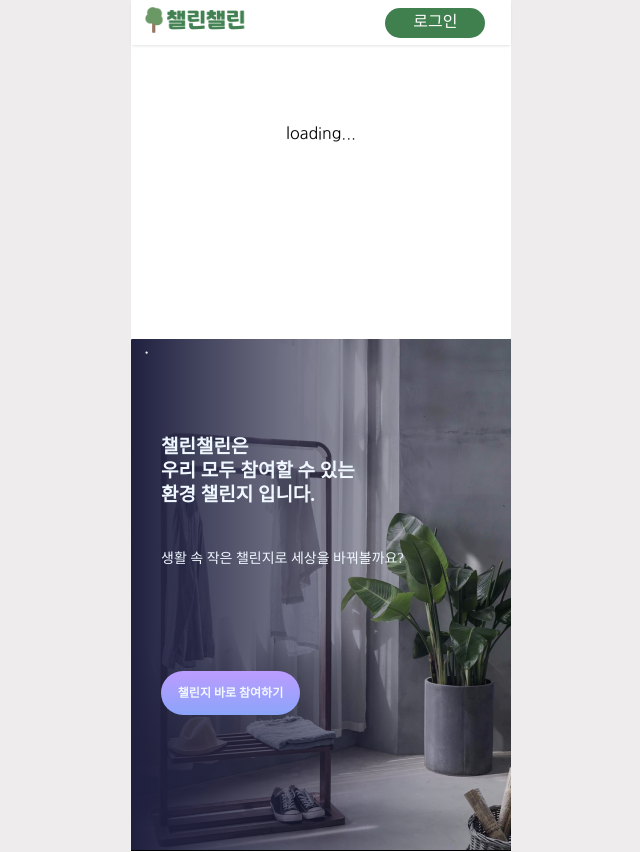
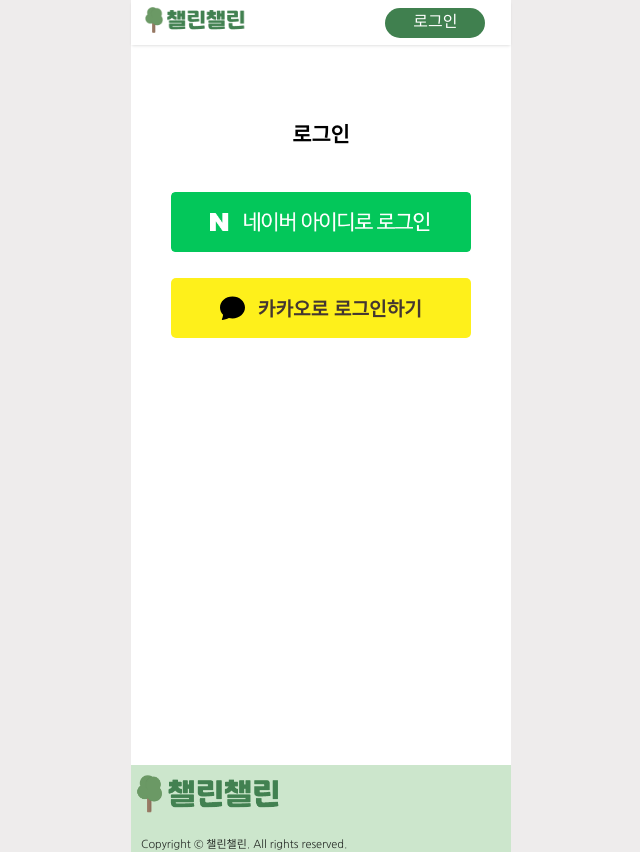
Before and after one commit to challen-challen/Frontend, a React (Create React App) app: page /login in a window 1280 px wide. Before the commit this address led to /. Shown: the top 852 px of the page, without its empty margins (573-1213 px from the left). Built offline with nearby package versions, Linux system fonts and the light colour scheme; no server answers; a web font is replaced by a local one.

Commit message:
fix:login page 추가

```diff
--- a/src/Router.js
+++ b/src/Router.js
@@ -7,14 +7,18 @@
 import FeedDetail from "./components/FeedDetail/FeedDetail";
 import Ranking from "./components/Rankging/Ranking";
 import AppLayout from "./components/AppLayout";
+import Login from "./components/Login/Login";
 
 
 function LoginRoutes() {
     return (
         <Switch>
             <Route exact path="/" component={MainPage}/>
+            <Route exact path="/login" component={Login}/>
             <Route exact path="/challenge/:category" component={Feed}/>
             <Route path="/challenge/:category/:id" component={FeedDetail}/>
+            <Route exact path="/mypage" component={MyPage}/>
+            <Route path="/ranking" component={Ranking}/>
             <Redirect from="*" to="/"/>
         </Switch>
     )
--- a/src/components/Header.js
+++ b/src/components/Header.js
@@ -28,8 +28,7 @@
                     color: "#40804F",
                     width: '23px'
                 }}/></Link>
-            </div> : <a href={`https://api.challenchallen.com/api/kakao`} id="login_btn">로그인</a>}
-
+            </div> : <Link to="/login" id="login_btn">로그인</Link>}
         </div>
     )
 }
--- /dev/null
+++ b/src/components/Login/Login.css
@@ -0,0 +1,39 @@
+.login_container {
+    display: flex;
+    flex-direction: column;
+    padding: 10vh 0;
+    min-height:70vh;
+}
+.login_container #title {
+    font-weight: 600;
+    font-size: 1.3rem;
+    text-align: center;
+    margin-bottom: 5vh;
+}
+.login_container button {
+    width: 300px;
+    height: 60px;
+    margin: 1vh auto 2vh auto;
+    border: none;
+    align-items: center;
+    display: flex;
+    justify-content: center;
+}
+
+.naver_button{
+    background: none;
+}
+.naver_button img{
+    width: 300px;
+}
+.kakao_button {
+    background: #fef01b;
+    border-radius: 5px;
+}
+
+.kakao_button a {
+    text-decoration: none;
+    font-size: 1.2rem;
+    font-weight: bold;
+    color: #443731;
+}
--- /dev/null
+++ b/src/components/Login/Login.js
@@ -0,0 +1,25 @@
+import React from 'react';
+import {BsChatFill} from 'react-icons/bs'
+import naverBtn from './btn_naver.png'
+import './Login.css'
+
+function Login() {
+    return (
+        <div className="login_container">
+            <div id="title">로그인</div>
+            <button className="naver_button">
+            <a href={`https://api.challenchallen.com/api/naver`}>
+                <img src={naverBtn} alt="naver_btn"/>
+            </a>
+            </button>
+            <button className="kakao_button">
+                <BsChatFill size={25} style={{marginRight:'1vw'}}/>
+            <a href={`https://api.challenchallen.com/api/kakao`}>
+                카카오로 로그인하기
+            </a>
+            </button>
+        </div>
+    );
+}
+
+export default Login;
--- a/src/components/Main/MainPage.js
+++ b/src/components/Main/MainPage.js
@@ -4,7 +4,6 @@
 import MainPage_Current from './MainPage_Current'
 import MainPage_Info from './MainPage_Info'
 import MainPage_Start from './MainPage_Start'
-import axios from "axios";
 import {useDispatch} from "react-redux";
 import {setUserTemp} from "../../actions/user_actions";
 
```
Also changed, not shown: src/components/Login/btn_naver.png (added), 1 other file (tests, documents, lock files or other folders).
